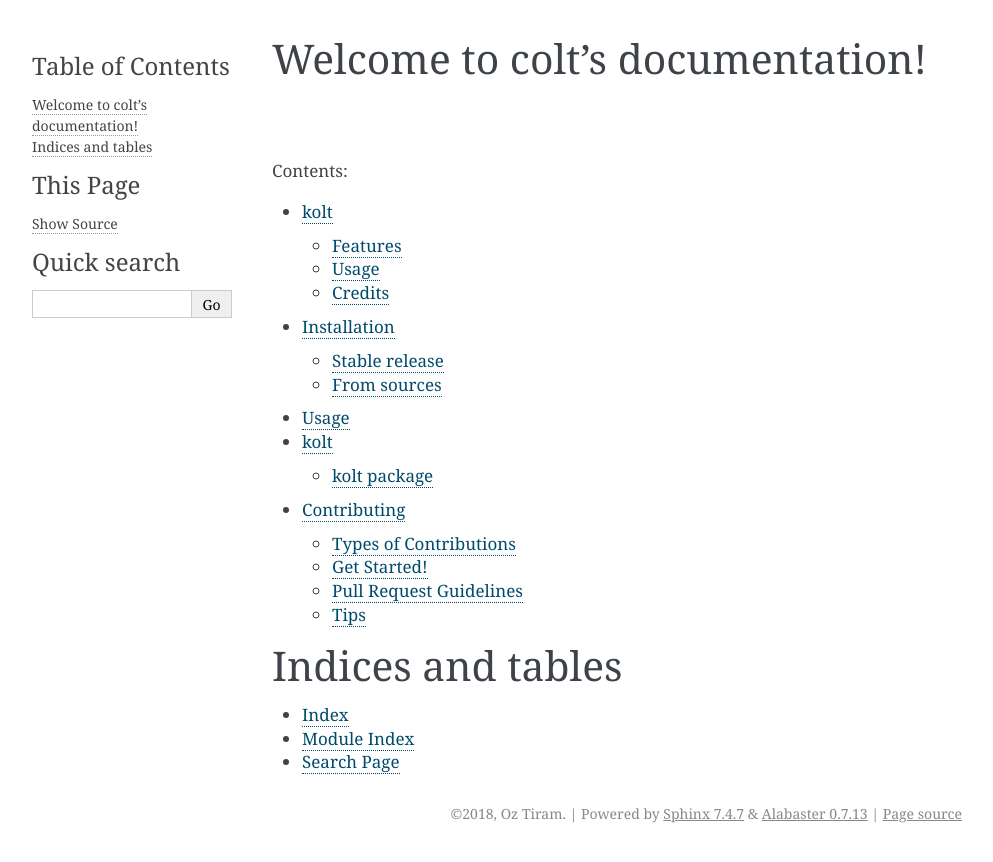
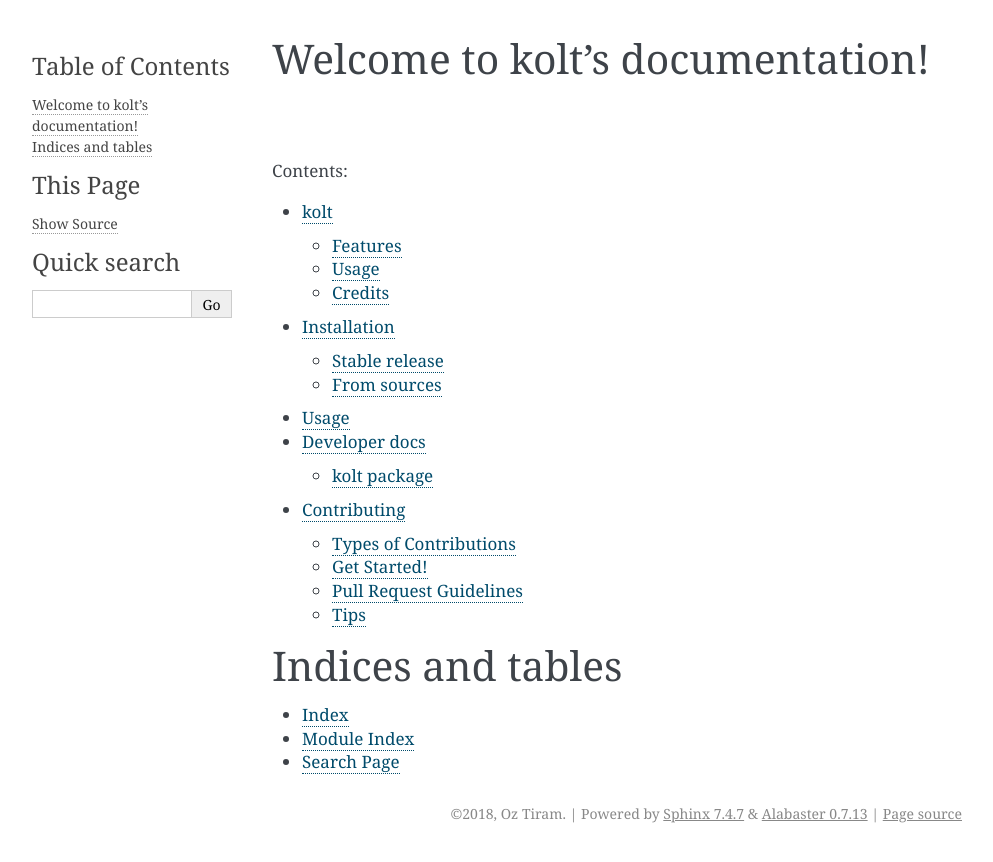
Before and after one commit to noris-network/koris, a Sphinx documentation site: the page built from docs/index.rst, in a window 1280 px wide. Shown: the top 862 px of the page, without its empty margins (148-1141 px from the left). Built offline with Sphinx 7.4.7, drawn with Linux system fonts in a browser that asks for light colours.

Commit message:
Add more developer documentation
[skip ci]
KOLT-18

```diff
--- a/README.rst
+++ b/README.rst
@@ -68,10 +68,12 @@
    If you exist the virtual environment, you need to activate it again as described
    in step 2.
 
-6. Before you can run ``koris`` you need to source your openstack rc file::
+6. Before you can run ``koris`` you need to source your openstack rc file:
+
+.. code:: shell
 
    $ source ~/path/to/your/openstack-openrc.sh
-   Please enter your OpenStack Password for project <PROJECT> as user <USEER>:
+   Please enter your OpenStack Password for project <PROJECT> as user <USEER>\:
 
 6. To run ``koris`` issue koris <subcommand>. You can get a list of subcommands
    with ``--help``
--- a/docs/index.rst
+++ b/docs/index.rst
@@ -1,4 +1,4 @@
-Welcome to colt's documentation!
+Welcome to kolt's documentation!
 ======================================
 
 .. toctree::
--- a/docs/modules.rst
+++ b/docs/modules.rst
@@ -1,5 +1,5 @@
-kolt
-====
+Developer docs
+==============
 
 .. toctree::
    :maxdepth: 4
```
Also changed, not shown: 1 other file.
